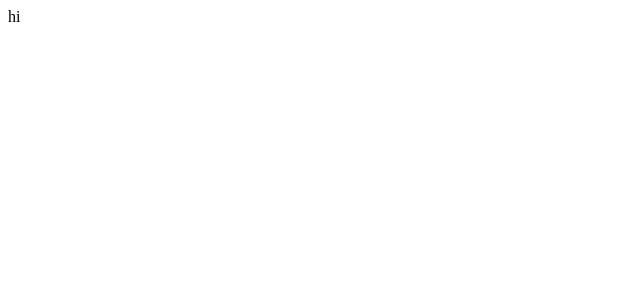
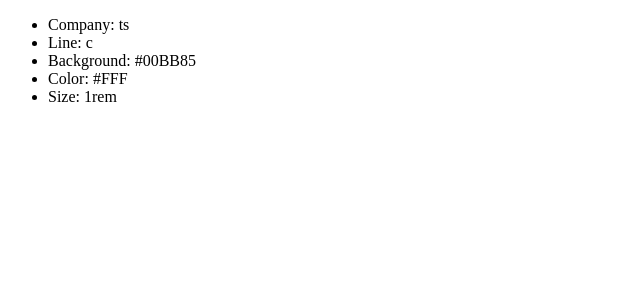
Before and after one commit to Schobbish/jp-rail-symbols, a React (Create React App) app: page / in a window 1280 px wide. Shown: the top 300 px of the page, without its empty margins (0-640 px from the left). Built offline with nearby package versions, Linux system fonts and the light colour scheme.

Commit message:
commit the mess that is my idea

```diff
--- /dev/null
+++ b/src/LineSymbol.tsx
@@ -0,0 +1,7 @@
+import * as React from "react";
+
+export class LineSymbol extends React.Component {
+
+}
+
+export default LineSymbol;
--- /dev/null
+++ b/src/StationSymbol.tsx
@@ -0,0 +1,14 @@
+import * as React from "react";
+import stationSymbolsIndex from "./station-symbols";
+
+export class StationSymbol extends React.Component {
+    render() {
+        let ts = "generic"
+        let Comp = stationSymbolsIndex[ts];
+        return(
+            <Comp line="ts:c" number={0}></Comp>
+        );
+    }
+}
+
+export default StationSymbol;
--- a/src/index.tsx
+++ b/src/index.tsx
@@ -1,10 +1,12 @@
-import React from 'react';
-import ReactDOM from 'react-dom';
+import * as React from "react";
+import * as ReactDOM from "react-dom";
+import LineSymbol from "./LineSymbol";
+import StationSymbol from "./StationSymbol";
 
 // this is for testing only
 ReactDOM.render(
     <React.StrictMode>
-        hi
+        <StationSymbol></StationSymbol>
     </React.StrictMode>,
     document.getElementById('root')
 );
--- /dev/null
+++ b/src/railData.tsx
@@ -0,0 +1,28 @@
+export const railData: { [key: string]: { [key: string]: LineDataType } } = {
+    ts: {
+        c: { background: "#00BB85" },
+        f: { background: "#9C5E31" },
+        g: { background: "#FF9500" },
+        z: { background: "#8F76D6" },
+        h: { background: "#B5B5AC" },
+        m: { background: "#F62E36" },
+        mb: { background: "#F62E36" },
+        n: { background: "#00AC9B" },
+        t: { background: "#009BBF" },
+        y: { background: "#C1A470" },
+        a: { background: "#EC6E65" },
+        i: { background: "#006CB6" },
+        e: { background: "#CE045B" },
+        s: { background: "#B0C124" },
+        sr: { background: "#345CAA" }
+    },
+    kq: {
+        all: { background: "#0096D5" }
+    }
+}
+type LineDataType = {
+    background: string,
+    color?: string
+};
+
+export default railData;
--- /dev/null
+++ b/src/station-symbols/GenericStationSymbol.tsx
@@ -0,0 +1,61 @@
+import * as React from "react";
+import { railData } from "../railData";
+
+
+export class GenericStationSymbol extends React.Component<StationSymbolProps> {
+    /** Part before 1st colon is the company; rest is the line */
+    line: Array<string>;
+    background: string;
+    color: string;
+    size: string;
+
+    constructor(props: StationSymbolProps) {
+        super(props);
+
+        this.line = this.props.line.split(":");
+        this.background = this.props.background ? this.props.background : "#000";
+        this.color = this.props.color ? this.props.color : "#FFF";
+        this.size = this.props.size ? this.props.size : "1rem";
+
+        let companyData = railData[this.line[0]];
+        if (companyData && (!this.props.background || !this.props.color)) {
+            // if company is in railData and both background and color props not assigned,
+            // try "all" key then specified line
+            let lineData = companyData.all ? companyData.all : companyData[this.line[1]];
+
+            if (lineData) {
+                // if something worked back there then overwrite background and color
+                if (!this.props.background)
+                    this.background = lineData.background;
+                if (!this.props.color && lineData.color)
+                    this.color = lineData.color;
+            }
+        }
+    }
+    render() {
+        return (
+            <ul>
+                <li>Company: {this.line[0]}</li>
+                <li>Line: {this.line[1]}</li>
+                <li>Background: {this.background}</li>
+                <li>Color: {this.color}</li>
+                <li>Size: {this.size}</li>
+            </ul>
+        );
+    }
+}
+type StationSymbolProps = {
+    /** String representing the company and the line of the station */
+    line: string,
+    /** Two-digit number for the station (may need to be changed to string) */
+    number: number,
+    /** CSS value to assign the background @default #000 or inferred from `line` */
+    background?: string,
+    /** CSS color value to assign the text color @default #FFF or inferred from `line` */
+    color?: string,
+    /** CSS length value to assign the height of the symbol @default 1rem */
+    size?: string
+}
+
+
+export default GenericStationSymbol;
--- /dev/null
+++ b/src/station-symbols/TSStationSymbol.tsx
@@ -0,0 +1,13 @@
+import GenericStationSymbol from "./GenericStationSymbol"
+
+
+export class TSStationSymbol extends GenericStationSymbol {
+    render() {
+        return (
+            <div>hi there</div>
+        )
+    }
+}
+
+
+export default TSStationSymbol;
--- /dev/null
+++ b/src/station-symbols/index.tsx
@@ -0,0 +1,10 @@
+import GenericStationSymbol from "./GenericStationSymbol";
+import TSStationSymbol from "./TSStationSymbol";
+
+/** Big ol' object of all the available station symbols */
+export const stationSymbolsIndex: { [key: string]: any } = {
+    generic: GenericStationSymbol,
+    ts: TSStationSymbol
+}
+
+export default stationSymbolsIndex;
```
